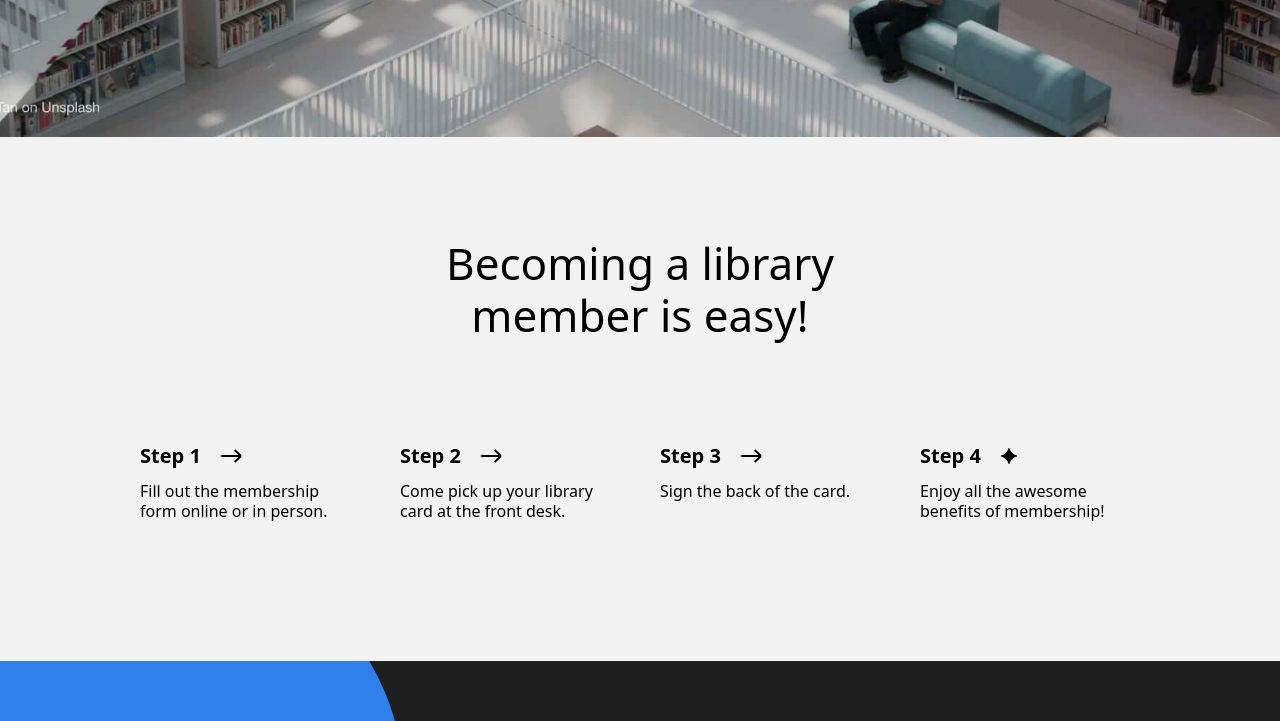
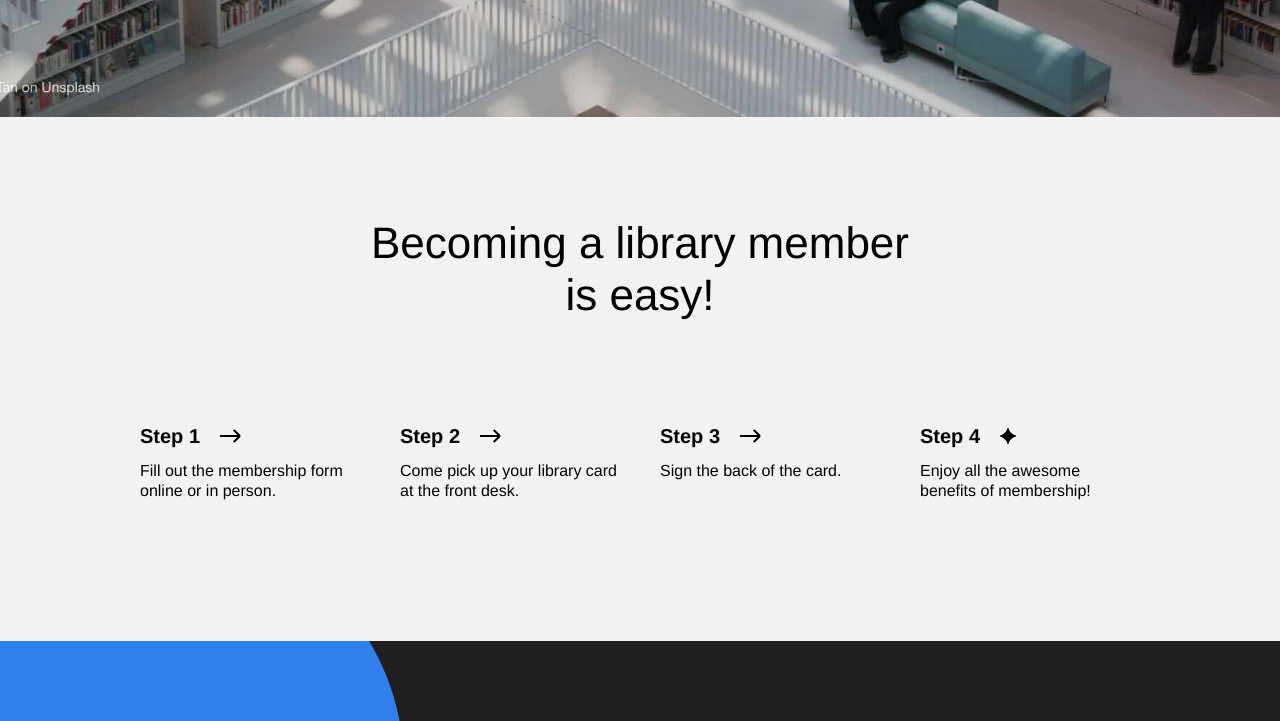
Before and after one commit to raymondafan/se_project_library, a plain HTML site: page index.html in a window 1280 px wide. Shown: the part 2801-3522 px from the top of the page. Drawn offline with Linux system fonts and the light colour scheme.

Commit message:
updated code

```diff
--- a/styles/style.css
+++ b/styles/style.css
@@ -4,9 +4,7 @@
   font-size: 16px;
   line-height: 20px;
   margin: 0 auto;
-  font-family: system-ui, -apple-system, BlinkMacSystemFont, "Segoe UI", Roboto,
-    Oxygen, Ubuntu, Cantarell, "Open Sans", "Helvetica Neue", sans-serif, Arial,
-    sans-serif;
+  font-family: "Helvetica Neue", "Arial", "sans-serif";
 }
 
 .header {
@@ -328,8 +326,7 @@
 }
 
 .step {
-  flex-basis: initial;
-  width: 220px;
+  flex-basis: 220px;
 }
 
 .step__title {
```
